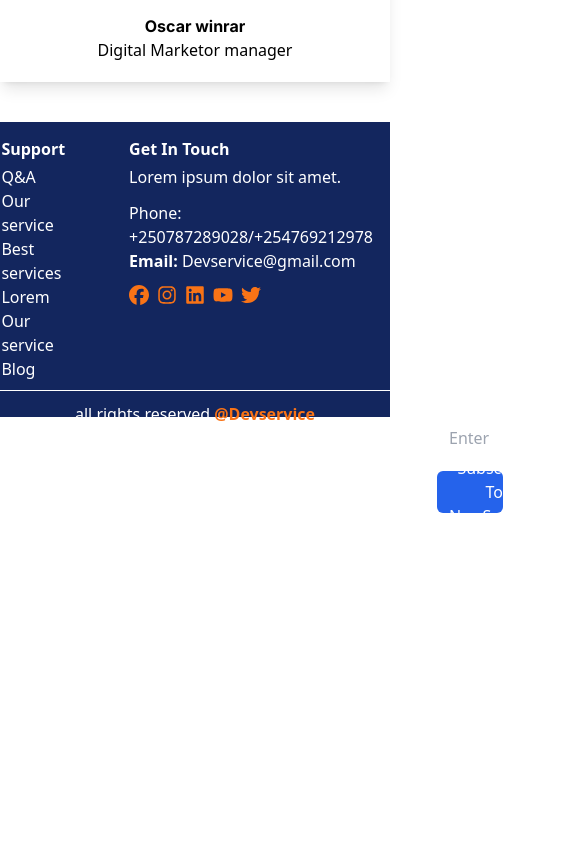
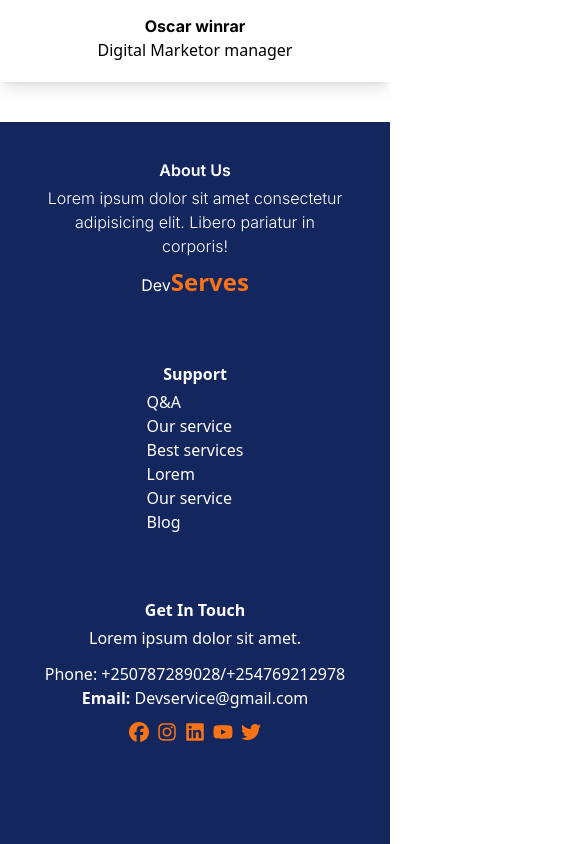
Before and after one commit to tchasinga/devservice, a Next.js app: page / in a window 390 px wide. Shown: the part 6180-7024 px from the top of the page, 585 px wide, since content can reach past the window. Before the commit the page ends 6708 px from the top, so only its background shows below. Built offline with nearby package versions, Linux system fonts and the light colour scheme.

Commit message:
Add responsive in footer

```diff
--- a/src/app/Components/Footer.jsx
+++ b/src/app/Components/Footer.jsx
@@ -9,11 +9,11 @@ import {
 
 function Footer() {
   return (
-    <div className="flex flex-col justify-center items-center  h-[35vh] w-full bg-[#13265e] mt-5 text-white mb-0 pt-9">
-      <div className="flex flex-row gap-16 h-[30vh] w-[80%] justify-center">
-        <div className="w-[25%] ">
+    <div className="flex flex-col md:flex-row justify-center items-center h-fit  md:h-[35vh] w-full bg-[#13265e] mt-5 text-white mb-0 pt-9">
+      <div className="flex gap-16 h-fit  md:h-[30vh] md:w-[80%] justify-center items-center flex-col md:flex-row ">
+        <div className="w-[100%] h-fit md:w-[25%] flex justify-center items-center flex-col pr-10 pl-10">
           <h2 className="font-semibold">About Us</h2>
-          <p className="mt-1 font-light">
+          <p className="mt-1 font-light text-center">
             Lorem ipsum dolor sit amet consectetur adipisicing elit. Libero
             pariatur in corporis!
           </p>
@@ -24,7 +24,7 @@ function Footer() {
             </span>
           </h1>
         </div>
-        <div className="w-fit">
+        <div className=" w-[100%] h-fit md:w-[25%] flex justify-center items-center flex-col">
           <h2 className="font-semibold font-poppins font-sans">Support</h2>
           <ul className="mt-1 font-poppins font-sans">
             <li className="hover:text-orange-500">Q&A</li>
@@ -37,7 +37,7 @@ function Footer() {
             <li className="hover:text-orange-500">Blog</li>
           </ul>
         </div>
-        <div className="w-fit">
+        <div className=" w-[100%] h-fit md:w-fit flex justify-center items-center flex-col ">
           <h2 className="font-semibold font-poppins font-sans">Get In Touch</h2>
           <p className="mt-1 font-light font-poppins font-sans">
             Lorem ipsum dolor sit amet.
@@ -57,11 +57,11 @@ function Footer() {
             <FaTwitter className="hover:scale-125 hover:text-white text-[20px]" />
           </div>
         </div>
-        <div className="w-[30%]">
+        <div className="md:w-[30%] w-[100%] h-fit flex justify-center items-center flex-col p-10">
           <h2 className="font-semibold font-poppins font-sans">
             Subscribe Newsettler
           </h2>
-          <p className="mt-1 font-light font-poppins font-sans">
+          <p className="mt-1 font-light font-poppins font-sans text-center">
             Lorem ipsum dolor sit amet consectetur adipisicing elit. Quia eos ut
             perspiciatis.adipisicing elit
           </p>
```
